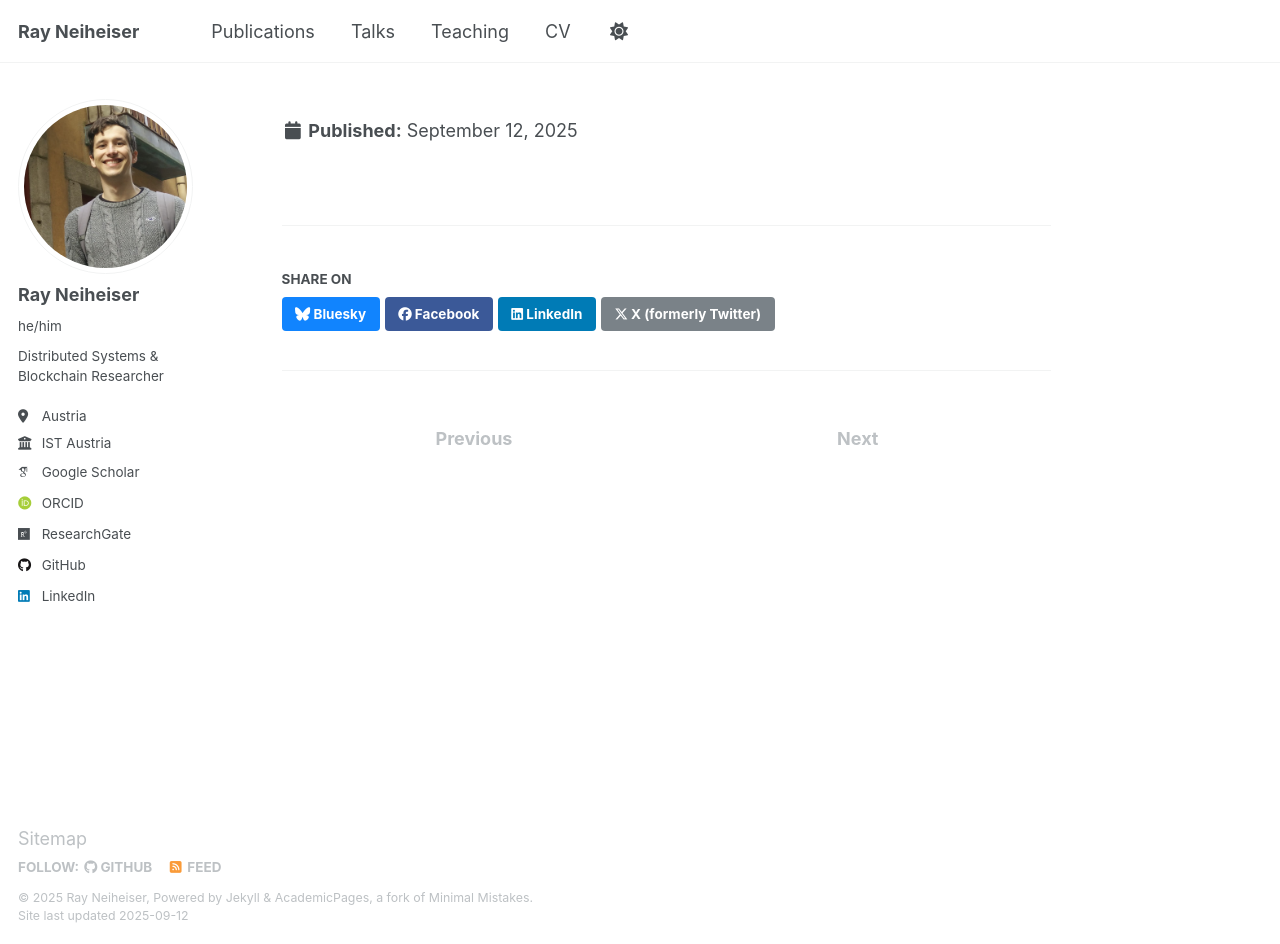
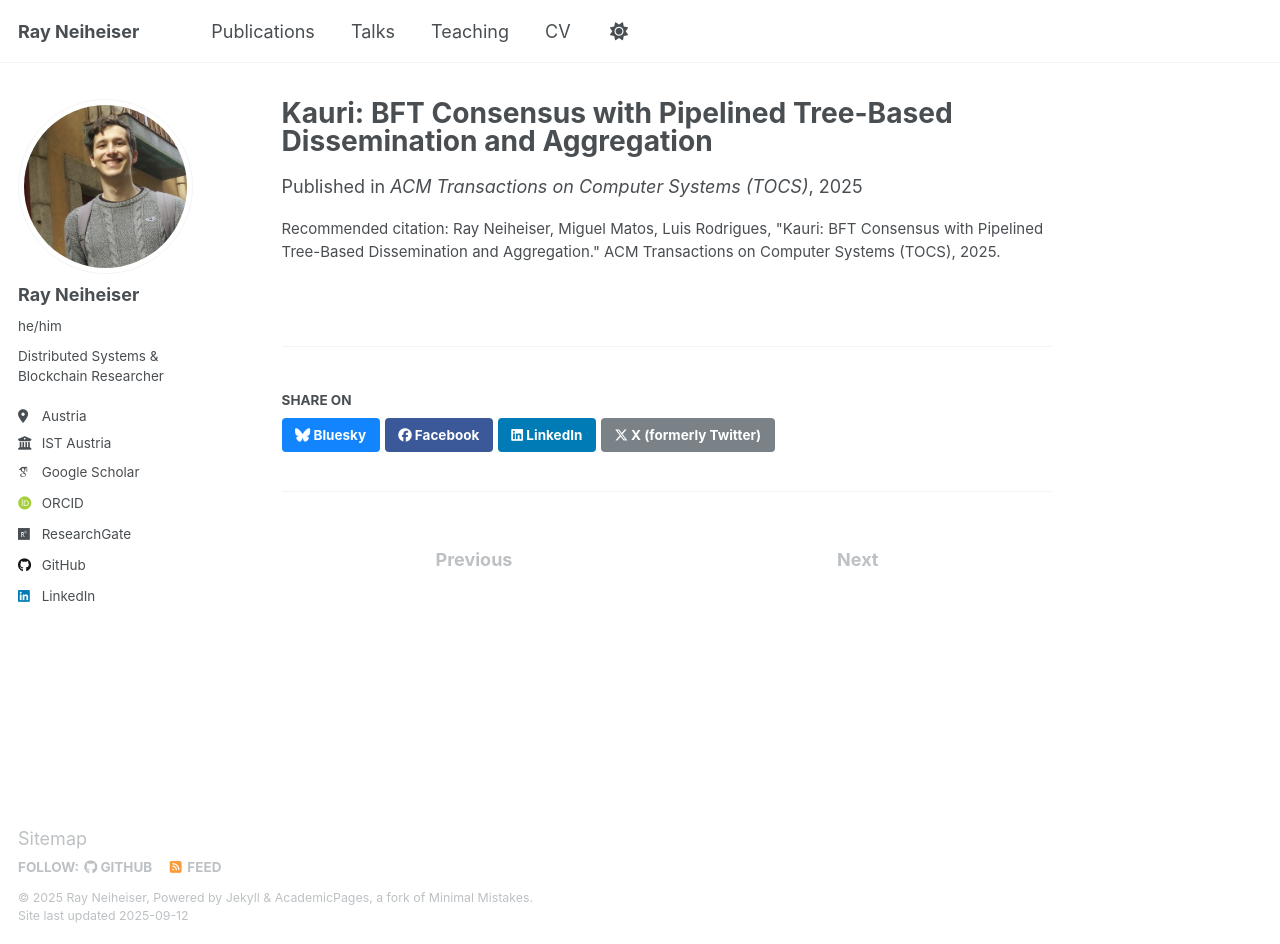
Before and after one commit to Ray-Neiheiser/ray-neiheiser.github.io, a Jekyll site: the page built from _publications/2025-01-01-BFT-Consensus-with-Pipelined-Tree-Based-Dissemination-and-Aggregation.md, in a window 1280 px wide and 944 px high. Built offline with Jekyll 4.4.1, drawn with Linux system fonts in a browser that asks for light colours; some web fonts are replaced.

Commit message:
Update 2025-01-01-BFT-Consensus-with-Pipelined-Tree-Based-Dissemination-and-Aggregation.md

```diff
--- a/_publications/2025-01-01-BFT-Consensus-with-Pipelined-Tree-Based-Dissemination-and-Aggregation.md
+++ b/_publications/2025-01-01-BFT-Consensus-with-Pipelined-Tree-Based-Dissemination-and-Aggregation.md
@@ -4,5 +4,5 @@
 permalink: /publication/2021-01-01-Kauri-Scalable-bft-consensus-with-pipelined-tree-based-dissemination-and-aggregation
 date: 2025-01-01
 venue: 'ACM Transactions on Computer Systems (TOCS)'
-citation: ' Ray Neiheiser,  Miguel Matos,  Luis Rodrigues, &quot;Kauri: BFT Consensus with Pipelined Tree-Based Dissemination and Aggregation.&quot; 'ACM Transactions on Computer Systems (TOCS), 2025.'
+citation: 'Ray Neiheiser,  Miguel Matos,  Luis Rodrigues, &quot;Kauri: BFT Consensus with Pipelined Tree-Based Dissemination and Aggregation.&quot; ACM Transactions on Computer Systems (TOCS), 2025.'
 ---
```
